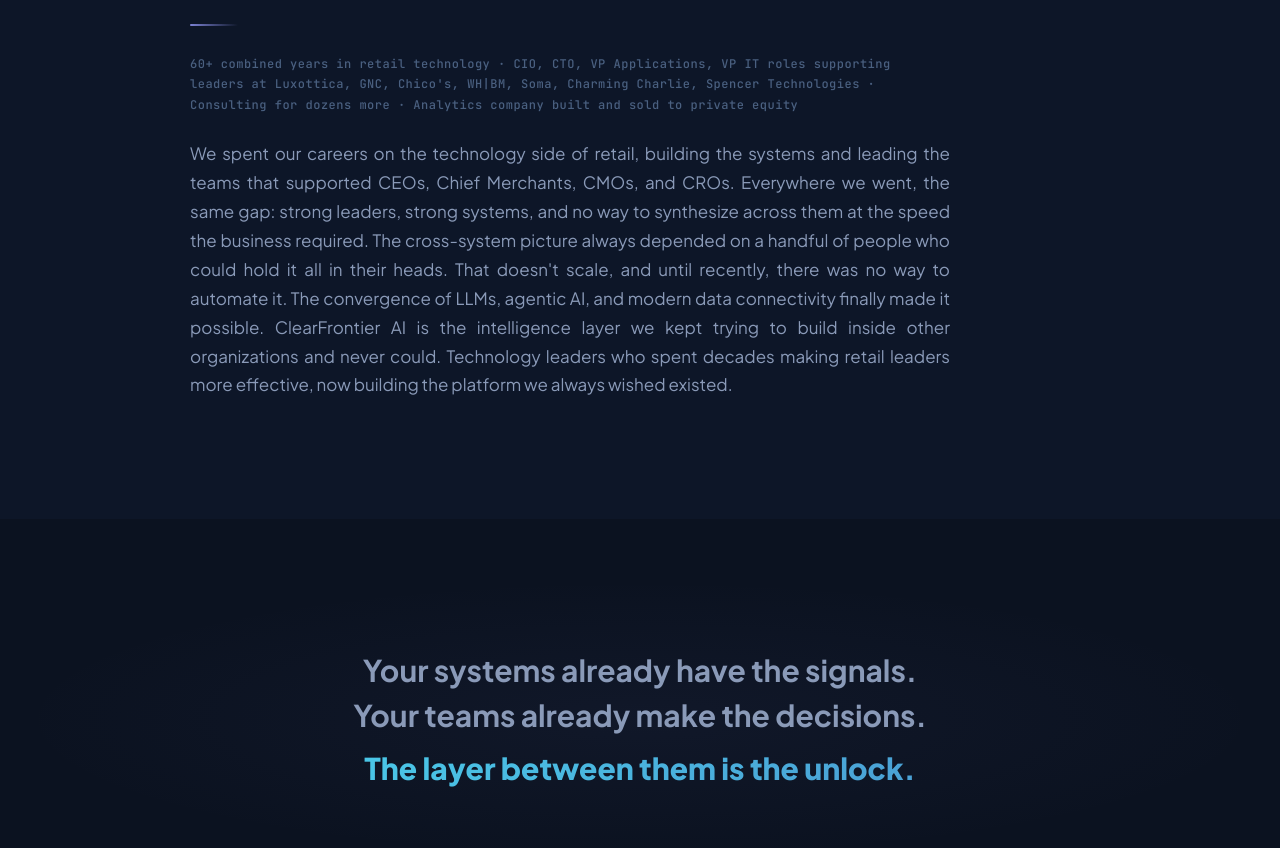
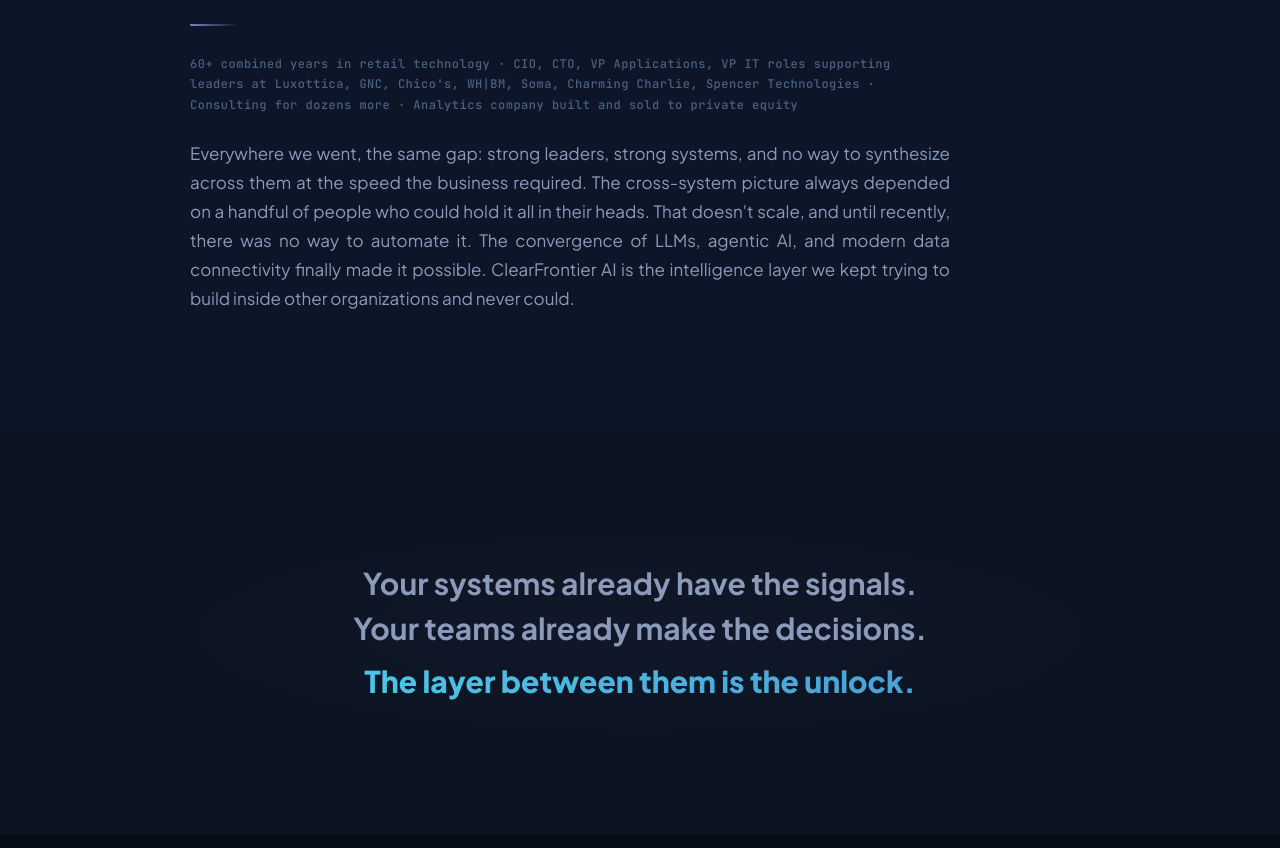
Before and after one commit to Valtaris-AI/clearfrontier_site, a plain HTML site: page index.html in a window 1280 px wide. Shown: the part 4700-5548 px from the top of the page. Drawn offline with Linux system fonts and the light colour scheme.

Commit message:
Add files via upload

```diff
--- a/index.html
+++ b/index.html
@@ -808,7 +808,7 @@
 
     <div class="founder-content">
       <div class="founder-credential reveal">60+ combined years in retail technology · CIO, CTO, VP Applications, VP IT roles supporting leaders at Luxottica, GNC, Chico's, WH|BM, Soma, Charming Charlie, Spencer Technologies · Consulting for dozens more · Analytics company built and sold to private equity</div>
-      <p class="founder-body reveal">We spent our careers on the technology side of retail, building the systems and leading the teams that supported CEOs, Chief Merchants, CMOs, and CROs. Everywhere we went, the same gap: strong leaders, strong systems, and no way to synthesize across them at the speed the business required. The cross-system picture always depended on a handful of people who could hold it all in their heads. That doesn't scale, and until recently, there was no way to automate it. The convergence of LLMs, agentic AI, and modern data connectivity finally made it possible. ClearFrontier AI is the intelligence layer we kept trying to build inside other organizations and never could. Technology leaders who spent decades making retail leaders more effective, now building the platform we always wished existed.</p>
+      <p class="founder-body reveal">Everywhere we went, the same gap: strong leaders, strong systems, and no way to synthesize across them at the speed the business required. The cross-system picture always depended on a handful of people who could hold it all in their heads. That doesn't scale, and until recently, there was no way to automate it. The convergence of LLMs, agentic AI, and modern data connectivity finally made it possible. ClearFrontier AI is the intelligence layer we kept trying to build inside other organizations and never could.</p>
     </div>
   </div>
 </section>
```
